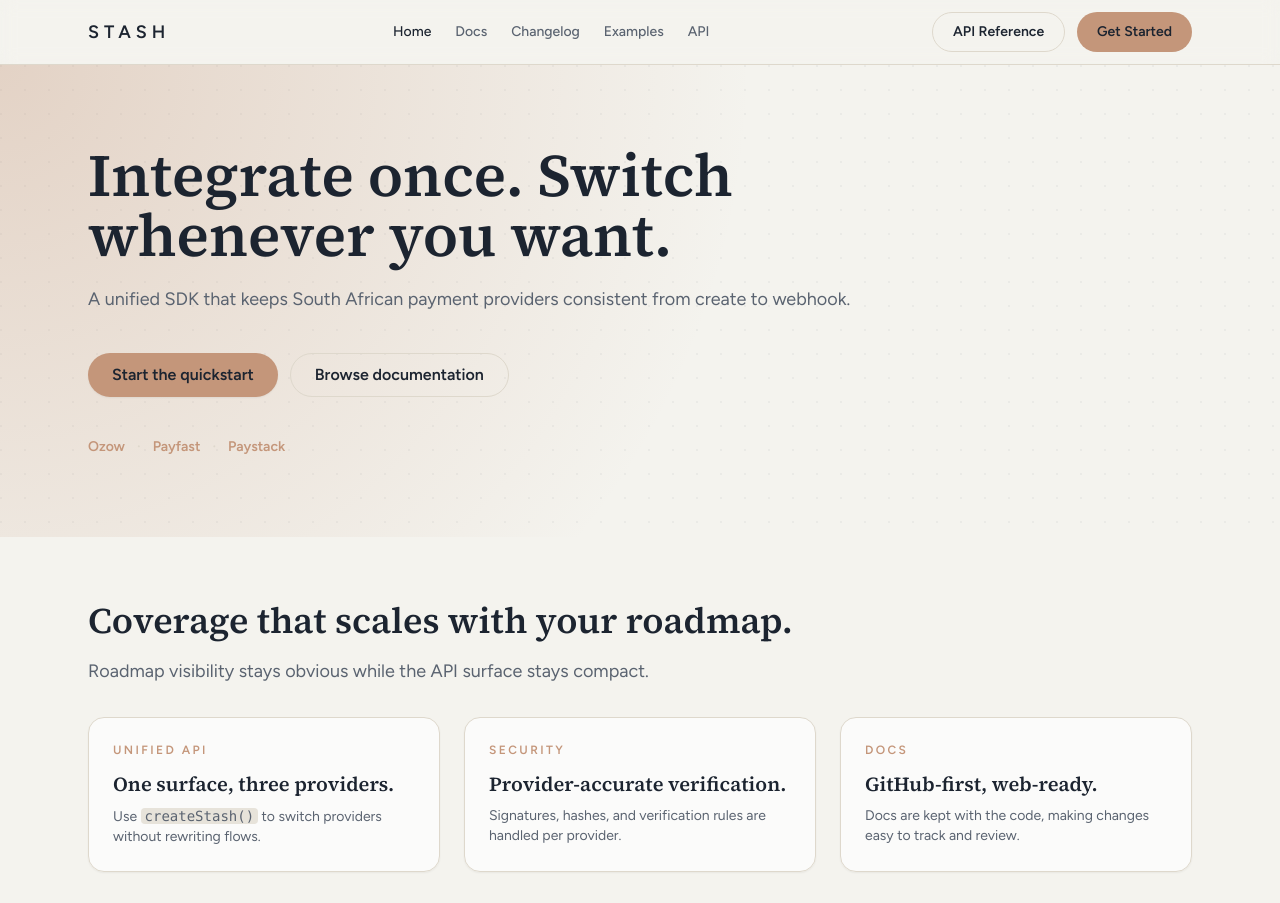
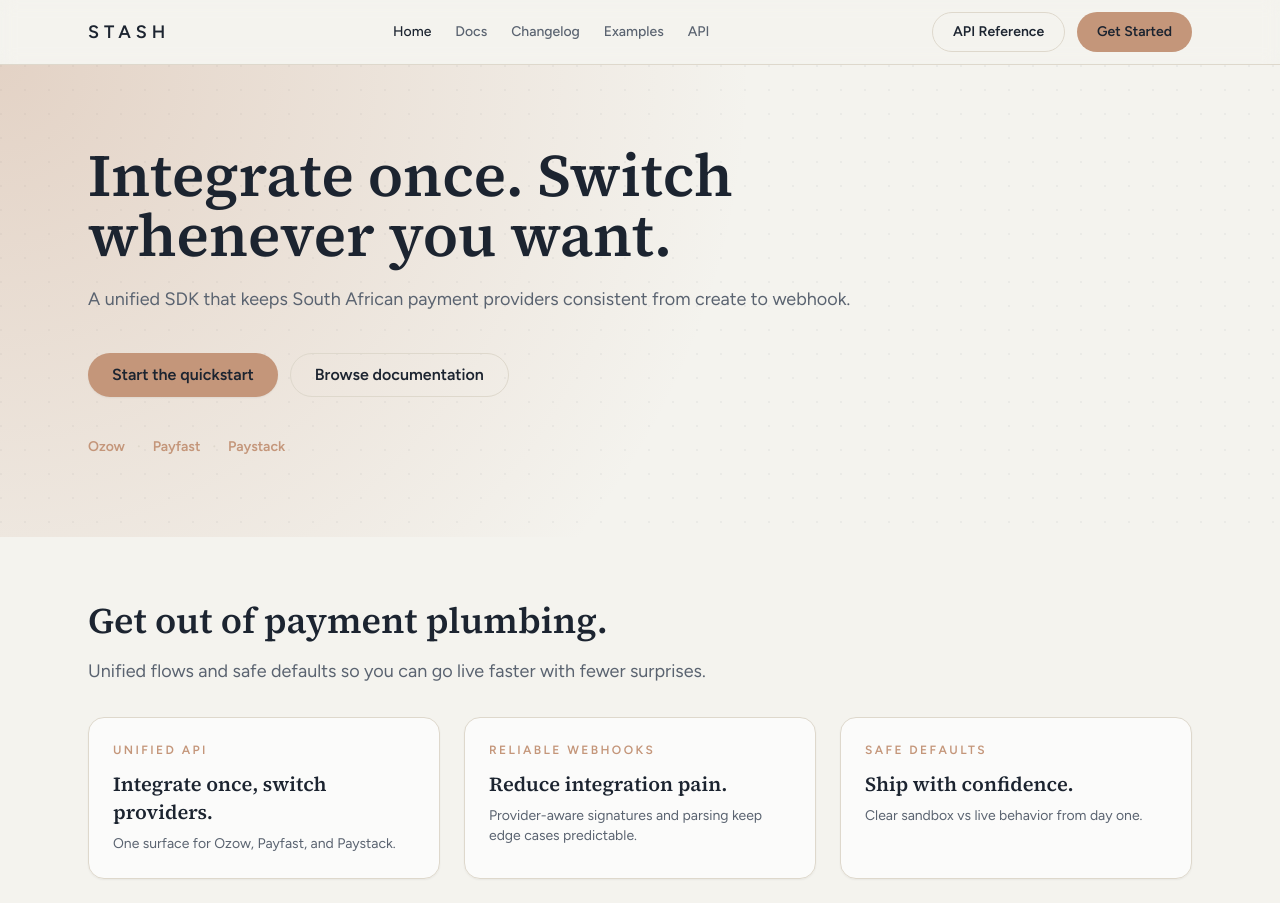
Before and after one commit to miniduckco/stash, a SvelteKit app in the folder site/: page / in a window 1280 px wide. Shown: the top 903 px of the page. Built offline with nearby package versions, Linux system fonts and the light colour scheme.

Commit message:
docs: refine developer pain copy

```diff
--- a/site/src/routes/+page.svelte
+++ b/site/src/routes/+page.svelte
@@ -42,31 +42,29 @@
 <section class="mx-auto w-full max-w-6xl px-6 py-16">
 	<div class="flex flex-col gap-8">
 		<div class="flex flex-col gap-4">
-			<h2 class="text-3xl font-semibold text-foreground md:text-4xl">Coverage that scales with your roadmap.</h2>
+			<h2 class="text-3xl font-semibold text-foreground md:text-4xl">Get out of payment plumbing.</h2>
 			<p class="text-lg text-muted-foreground">
-				Roadmap visibility stays obvious while the API surface stays compact.
+				Unified flows and safe defaults so you can go live faster with fewer surprises.
 			</p>
 		</div>
 		<div class="grid gap-6 md:grid-cols-3">
 			<div class="rounded-2xl border border-border bg-white/70 p-6 shadow-sm">
 				<p class="text-xs font-semibold uppercase tracking-[0.2em] text-secondary">Unified API</p>
-				<h3 class="mt-3 text-xl font-semibold text-foreground">One surface, three providers.</h3>
+				<h3 class="mt-3 text-xl font-semibold text-foreground">Integrate once, switch providers.</h3>
+				<p class="mt-2 text-sm text-muted-foreground">One surface for Ozow, Payfast, and Paystack.</p>
+			</div>
+			<div class="rounded-2xl border border-border bg-white/70 p-6 shadow-sm">
+				<p class="text-xs font-semibold uppercase tracking-[0.2em] text-secondary">Reliable webhooks</p>
+				<h3 class="mt-3 text-xl font-semibold text-foreground">Reduce integration pain.</h3>
 				<p class="mt-2 text-sm text-muted-foreground">
-					Use <code class="rounded bg-muted px-1">createStash()</code> to switch providers without rewriting flows.
+					Provider-aware signatures and parsing keep edge cases predictable.
 				</p>
 			</div>
 			<div class="rounded-2xl border border-border bg-white/70 p-6 shadow-sm">
-				<p class="text-xs font-semibold uppercase tracking-[0.2em] text-secondary">Security</p>
-				<h3 class="mt-3 text-xl font-semibold text-foreground">Provider-accurate verification.</h3>
+				<p class="text-xs font-semibold uppercase tracking-[0.2em] text-secondary">Safe defaults</p>
+				<h3 class="mt-3 text-xl font-semibold text-foreground">Ship with confidence.</h3>
 				<p class="mt-2 text-sm text-muted-foreground">
-					Signatures, hashes, and verification rules are handled per provider.
-				</p>
-			</div>
-			<div class="rounded-2xl border border-border bg-white/70 p-6 shadow-sm">
-				<p class="text-xs font-semibold uppercase tracking-[0.2em] text-secondary">Docs</p>
-				<h3 class="mt-3 text-xl font-semibold text-foreground">GitHub-first, web-ready.</h3>
-				<p class="mt-2 text-sm text-muted-foreground">
-					Docs are kept with the code, making changes easy to track and review.
+					Clear sandbox vs live behavior from day one.
 				</p>
 			</div>
 		</div>
```
